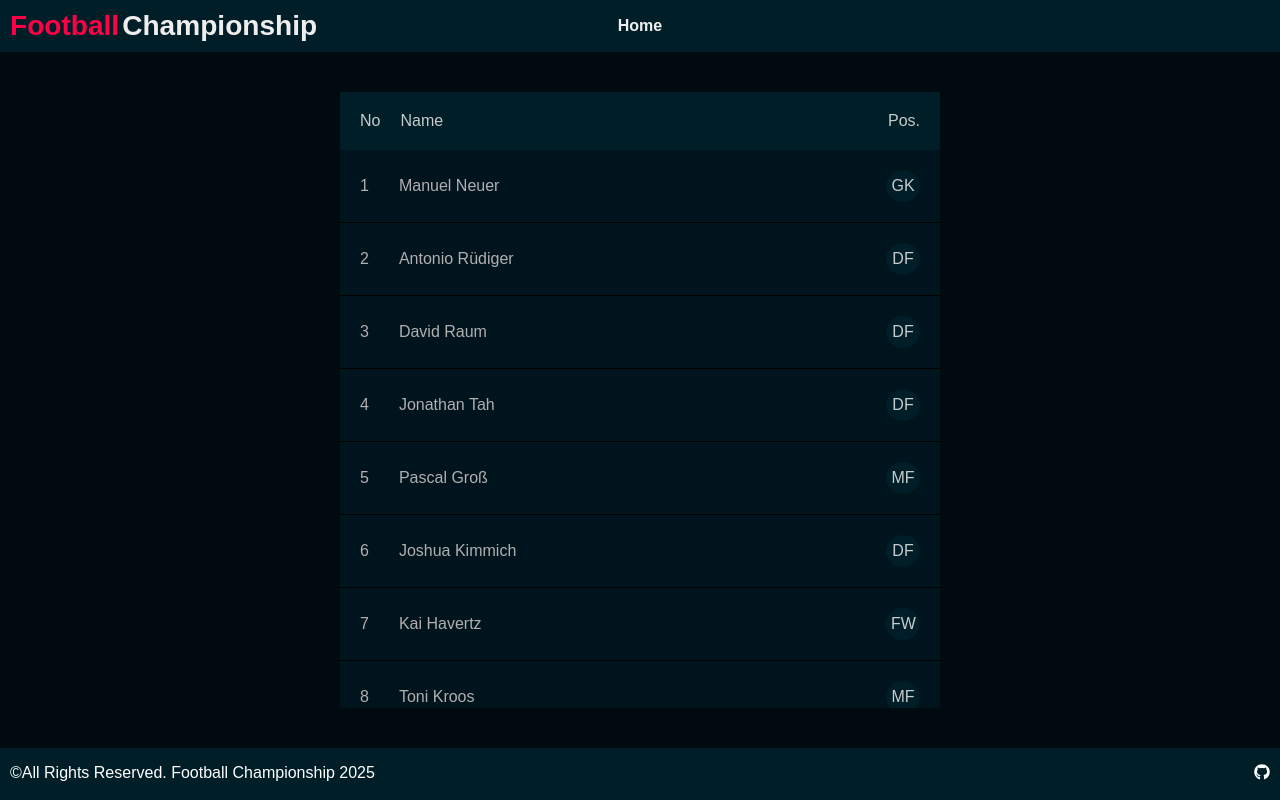
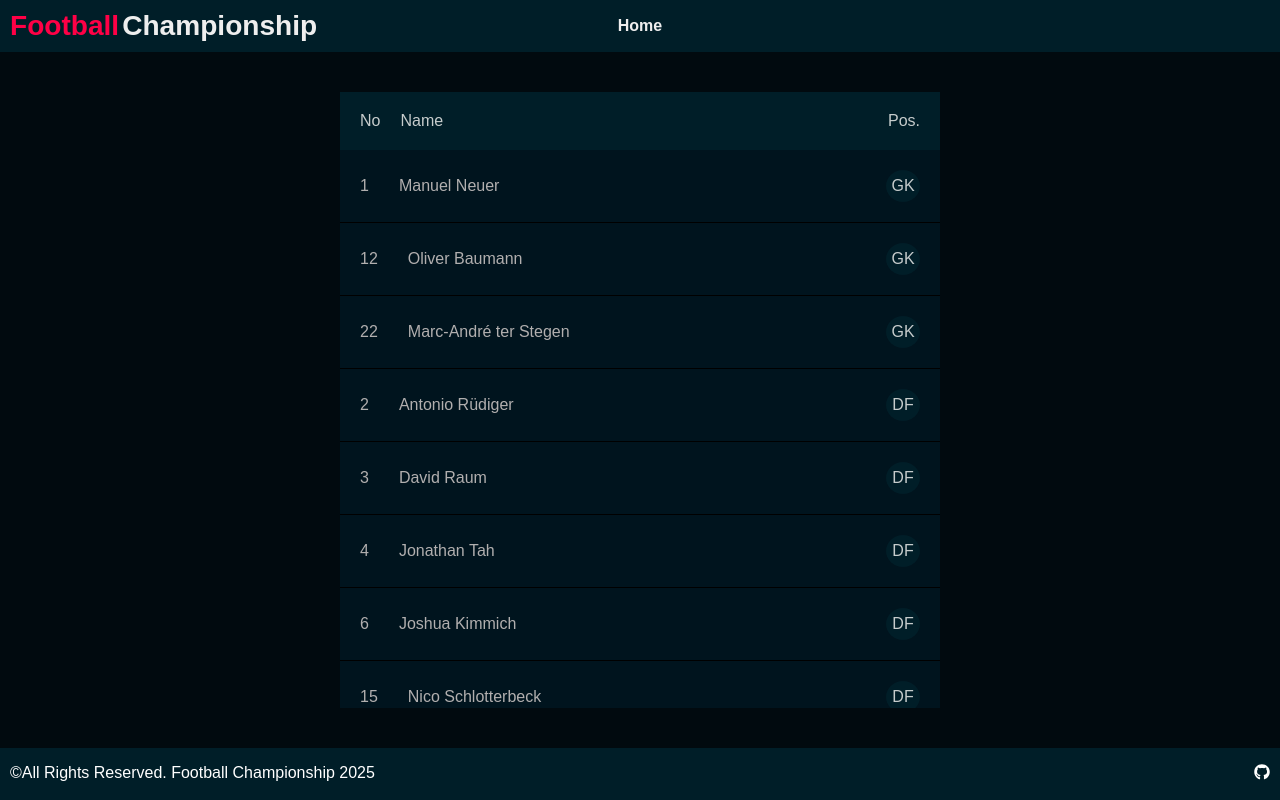
Before and after one commit to nikolai-dimitrov/Football-Tournament, a React (Vite) app in the folder Football-Tournament/: page /team/details/1 in a window 1280 px wide. Built offline with nearby package versions, Linux system fonts and the light colour scheme.

Commit message:
feat: implement sorting players in team by position
Using useMemo to prevent unnecessary re-render and especially for re-renders triggered by framer motion in this case.

```diff
--- a/Football-Tournament/src/components/TeamDetails/TeamDetails.jsx
+++ b/Football-Tournament/src/components/TeamDetails/TeamDetails.jsx
@@ -1,4 +1,4 @@
-import { useEffect, useContext } from 'react'
+import { useEffect, useMemo, useContext } from 'react'
 import { useParams } from 'react-router'
 import { AnimatePresence, motion } from 'framer-motion'
 
@@ -17,7 +17,22 @@ export const TeamDetails = () => {
             return;
         }
 
-    }, [])
+    }, [id]);
+
+    const sortingPriorityObject = {
+        'GK': 0,
+        'DF': 1,
+        'MF': 2,
+        'FW': 3,
+    }
+
+    const players = playersMappedWithTeams[1];
+
+    // useMemo to prevent unnecessary sorting when components re-render
+    const sortedPlayersByPosition = useMemo(() => players?.sort((playerA, playerB) => {
+        return sortingPriorityObject[playerA.Position] - sortingPriorityObject[playerB.Position]
+    }), [players]);
+
     return (
         <div className={styles.teamDetails}>
             <AnimatePresence mode="wait">
@@ -44,7 +59,7 @@ export const TeamDetails = () => {
                                 </div>
                                 <p>Pos.</p>
                             </div>
-                            {playersMappedWithTeams[id].map(currentPlayer => (
+                            {sortedPlayersByPosition.map(currentPlayer => (
                                 <li className={styles.teamDetailsRow} key={currentPlayer.FullName}>
                                     <div>
                                         <p>
```
